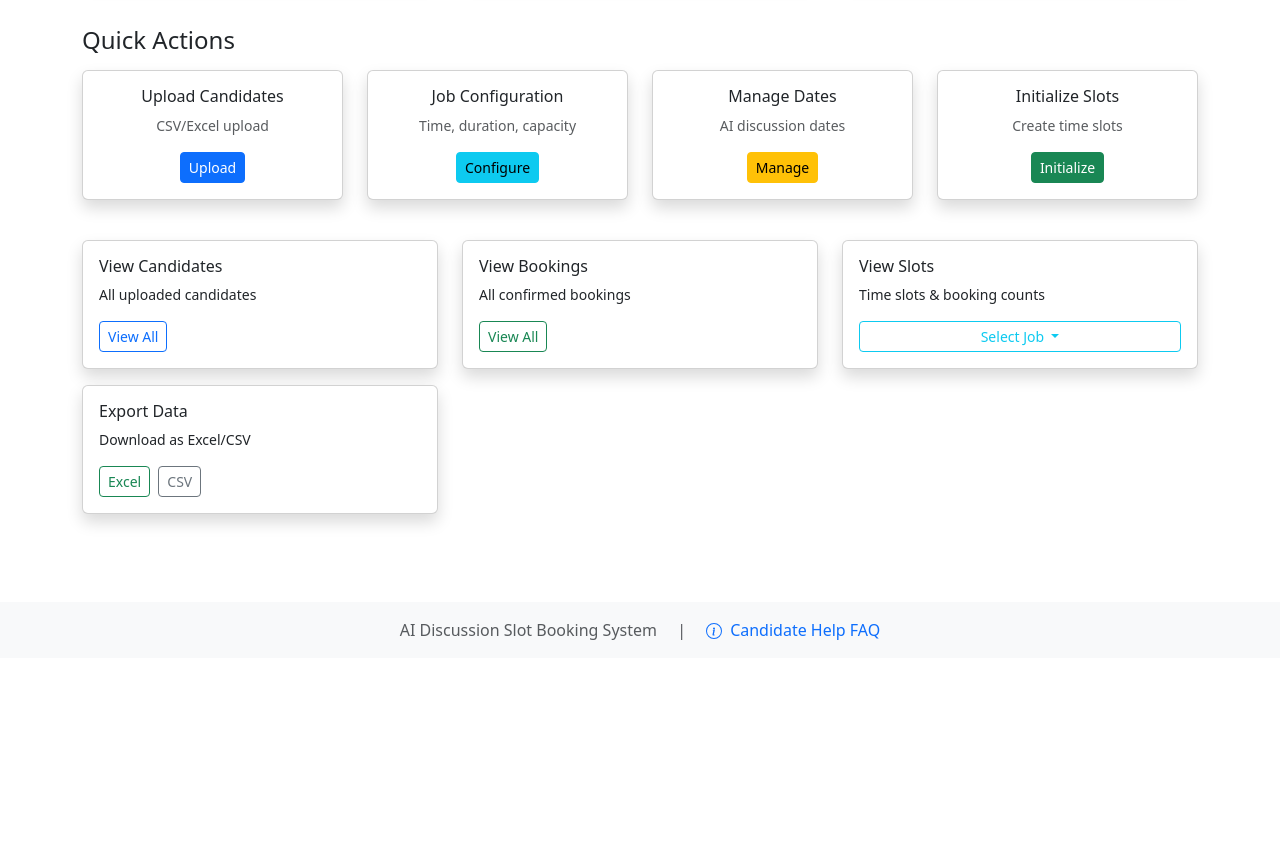
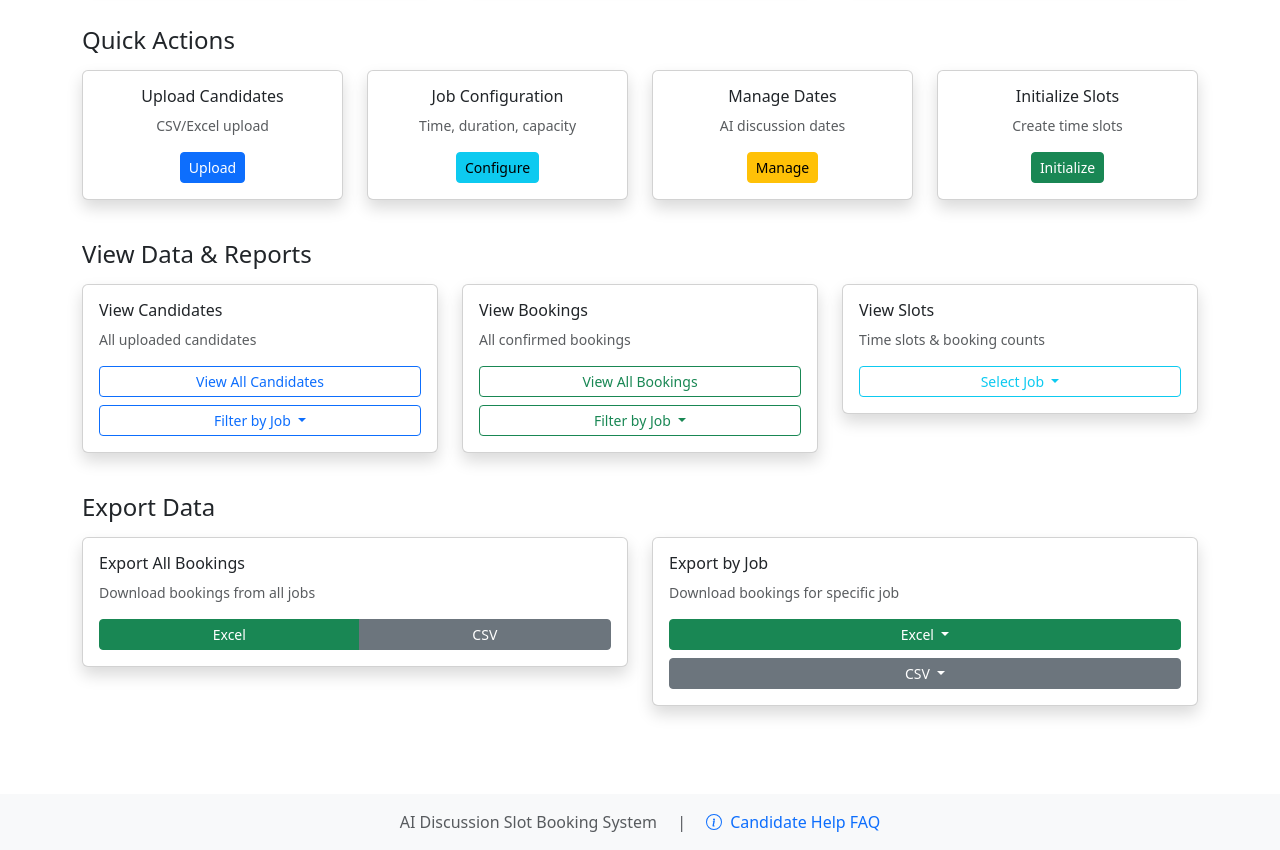
Before and after one commit to rasheed-fabrichq/fabric-interview-slot-booking-app, a Flask app: page /admin/dashboard in a window 1280 px wide. Shown: the part 657-1507 px from the top of the page. Before the commit the page ends 1315 px from the top, so only its background shows below. Run offline with Flask 3, Linux system fonts and the light colour scheme; the visitor is signed in with stand-in values (Sample User, id 1); data comes from the database, SQL or seed files in the repository; data that the repository does not hold is empty; some libraries are stand-ins or nearby versions.

Commit message:
Enhance admin dashboard with improved candidate and booking views, including job filtering options and export functionalities

```diff
--- a/templates/admin_dashboard.html
+++ b/templates/admin_dashboard.html
@@ -171,12 +171,35 @@
 
 <!-- View Data -->
 <div class="row mb-4">
+    <div class="col-12">
+        <h4 class="mb-3">View Data & Reports</h4>
+    </div>
+
     <div class="col-md-4 mb-3">
         <div class="card shadow">
             <div class="card-body">
-                <h6 class="card-title">View Candidates</h6>
-                <p class="card-text small">All uploaded candidates</p>
-                <a href="/admin/candidates" class="btn btn-outline-primary btn-sm">View All</a>
+                <h6 class="card-title">
+                    <i class="bi bi-people"></i> View Candidates
+                </h6>
+                <p class="card-text small text-muted">All uploaded candidates</p>
+                <a href="/admin/candidates" class="btn btn-outline-primary btn-sm w-100 mb-2">
+                    <i class="bi bi-list"></i> View All Candidates
+                </a>
+                <div class="btn-group w-100">
+                    <button type="button" class="btn btn-outline-primary btn-sm dropdown-toggle" data-bs-toggle="dropdown">
+                        <i class="bi bi-filter"></i> Filter by Job
+                    </button>
+                    <ul class="dropdown-menu w-100">
+                        {% for job_stat in stats.job_stats %}
+                        <li>
+                            <a class="dropdown-item" href="/admin/candidates?job_id={{ job_stat.job_id }}">
+                                {{ job_stat.job_name }}
+                                <span class="badge bg-primary float-end">{{ job_stat.total_candidates }}</span>
+                            </a>
+                        </li>
+                        {% endfor %}
+                    </ul>
+                </div>
             </div>
         </div>
     </div>
@@ -184,9 +207,28 @@
     <div class="col-md-4 mb-3">
         <div class="card shadow">
             <div class="card-body">
-                <h6 class="card-title">View Bookings</h6>
-                <p class="card-text small">All confirmed bookings</p>
-                <a href="/admin/bookings" class="btn btn-outline-success btn-sm">View All</a>
+                <h6 class="card-title">
+                    <i class="bi bi-calendar-check"></i> View Bookings
+                </h6>
+                <p class="card-text small text-muted">All confirmed bookings</p>
+                <a href="/admin/bookings" class="btn btn-outline-success btn-sm w-100 mb-2">
+                    <i class="bi bi-list"></i> View All Bookings
+                </a>
+                <div class="btn-group w-100">
+                    <button type="button" class="btn btn-outline-success btn-sm dropdown-toggle" data-bs-toggle="dropdown">
+                        <i class="bi bi-filter"></i> Filter by Job
+                    </button>
+                    <ul class="dropdown-menu w-100">
+                        {% for job_stat in stats.job_stats %}
+                        <li>
+                            <a class="dropdown-item" href="/admin/bookings?job_id={{ job_stat.job_id }}">
+                                {{ job_stat.job_name }}
+                                <span class="badge bg-success float-end">{{ job_stat.total_bookings }}</span>
+                            </a>
+                        </li>
+                        {% endfor %}
+                    </ul>
+                </div>
             </div>
         </div>
     </div>
@@ -194,13 +236,15 @@
     <div class="col-md-4 mb-3">
         <div class="card shadow">
             <div class="card-body">
-                <h6 class="card-title">View Slots</h6>
-                <p class="card-text small">Time slots & booking counts</p>
+                <h6 class="card-title">
+                    <i class="bi bi-clock-history"></i> View Slots
+                </h6>
+                <p class="card-text small text-muted">Time slots & booking counts</p>
                 <div class="btn-group w-100">
                     <button type="button" class="btn btn-outline-info btn-sm dropdown-toggle" data-bs-toggle="dropdown">
-                        Select Job
+                        <i class="bi bi-calendar3"></i> Select Job
                     </button>
-                    <ul class="dropdown-menu">
+                    <ul class="dropdown-menu w-100">
                         {% for job_stat in stats.job_stats %}
                         <li>
                             <a class="dropdown-item" href="/admin/slots?job_id={{ job_stat.job_id }}">
@@ -213,18 +257,70 @@
             </div>
         </div>
     </div>
+</div>
 
-    <div class="col-md-4 mb-3">
+<!-- Export Data -->
+<div class="row mb-4">
+    <div class="col-12">
+        <h4 class="mb-3">Export Data</h4>
+    </div>
+
+    <div class="col-md-6 mb-3">
         <div class="card shadow">
             <div class="card-body">
-                <h6 class="card-title">Export Data</h6>
-                <p class="card-text small">Download as Excel/CSV</p>
-                <a href="/admin/export?format=xlsx" class="btn btn-outline-success btn-sm me-1">
-                    <i class="bi bi-file-excel"></i> Excel
-                </a>
-                <a href="/admin/export?format=csv" class="btn btn-outline-secondary btn-sm">
-                    <i class="bi bi-file-text"></i> CSV
-                </a>
+                <h6 class="card-title">
+                    <i class="bi bi-download"></i> Export All Bookings
+                </h6>
+                <p class="card-text small text-muted">Download bookings from all jobs</p>
+                <div class="btn-group w-100">
+                    <a href="/admin/export?format=xlsx" class="btn btn-success btn-sm">
+                        <i class="bi bi-file-excel"></i> Excel
+                    </a>
+                    <a href="/admin/export?format=csv" class="btn btn-secondary btn-sm">
+                        <i class="bi bi-file-text"></i> CSV
+                    </a>
+                </div>
+            </div>
+        </div>
+    </div>
+
+    <div class="col-md-6 mb-3">
+        <div class="card shadow">
+            <div class="card-body">
+                <h6 class="card-title">
+                    <i class="bi bi-download"></i> Export by Job
+                </h6>
+                <p class="card-text small text-muted">Download bookings for specific job</p>
+                <div class="btn-group w-100">
+                    <button type="button" class="btn btn-success btn-sm dropdown-toggle" data-bs-toggle="dropdown">
+                        <i class="bi bi-file-excel"></i> Excel
+                    </button>
+                    <ul class="dropdown-menu w-100">
+                        {% for job_stat in stats.job_stats %}
+                        <li>
+                            <a class="dropdown-item" href="/admin/export?format=xlsx&job_id={{ job_stat.job_id }}">
+                                {{ job_stat.job_name }}
+                                <span class="badge bg-success float-end">{{ job_stat.total_bookings }}</span>
+                            </a>
+                        </li>
+                        {% endfor %}
+                    </ul>
+                </div>
+                <div class="btn-group w-100 mt-2">
+                    <button type="button" class="btn btn-secondary btn-sm dropdown-toggle" data-bs-toggle="dropdown">
+                        <i class="bi bi-file-text"></i> CSV
+                    </button>
+                    <ul class="dropdown-menu w-100">
+                        {% for job_stat in stats.job_stats %}
+                        <li>
+                            <a class="dropdown-item" href="/admin/export?format=csv&job_id={{ job_stat.job_id }}">
+                                {{ job_stat.job_name }}
+                                <span class="badge bg-secondary float-end">{{ job_stat.total_bookings }}</span>
+                            </a>
+                        </li>
+                        {% endfor %}
+                    </ul>
+                </div>
             </div>
         </div>
     </div>
```
